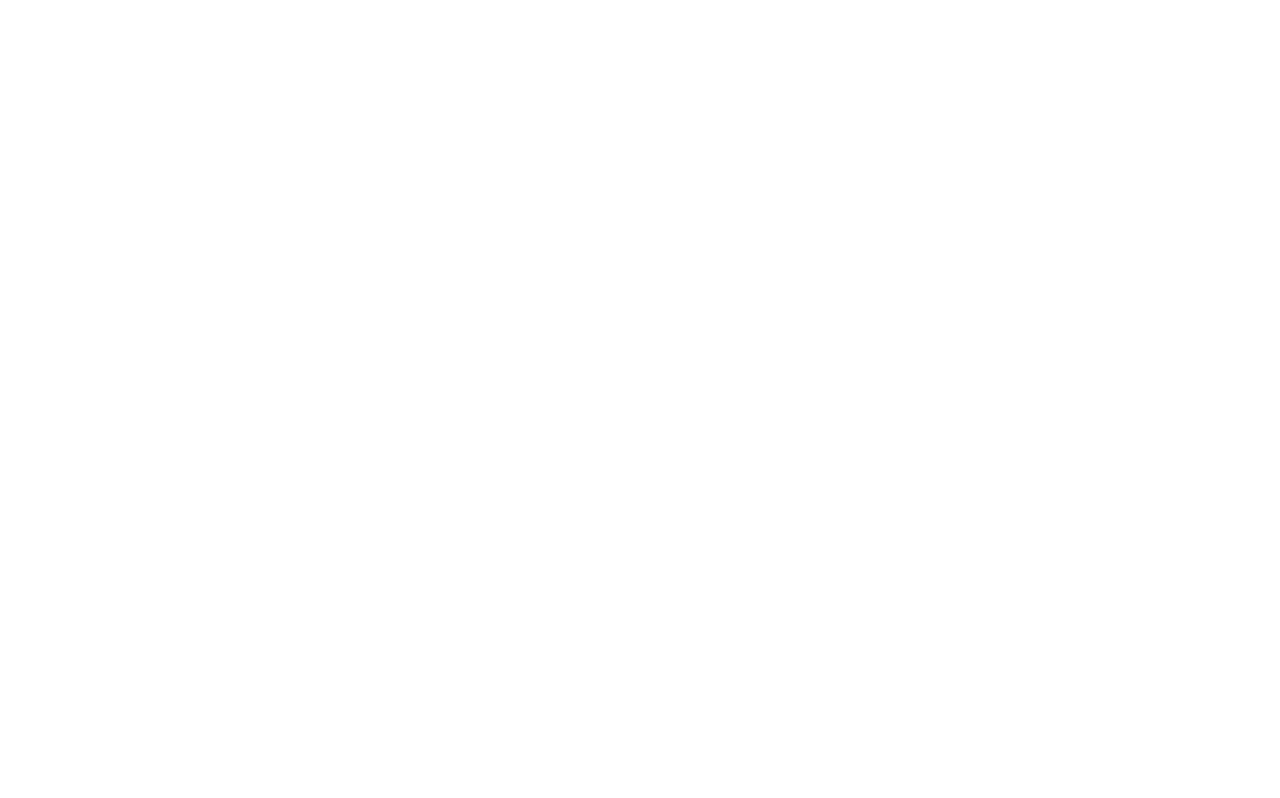
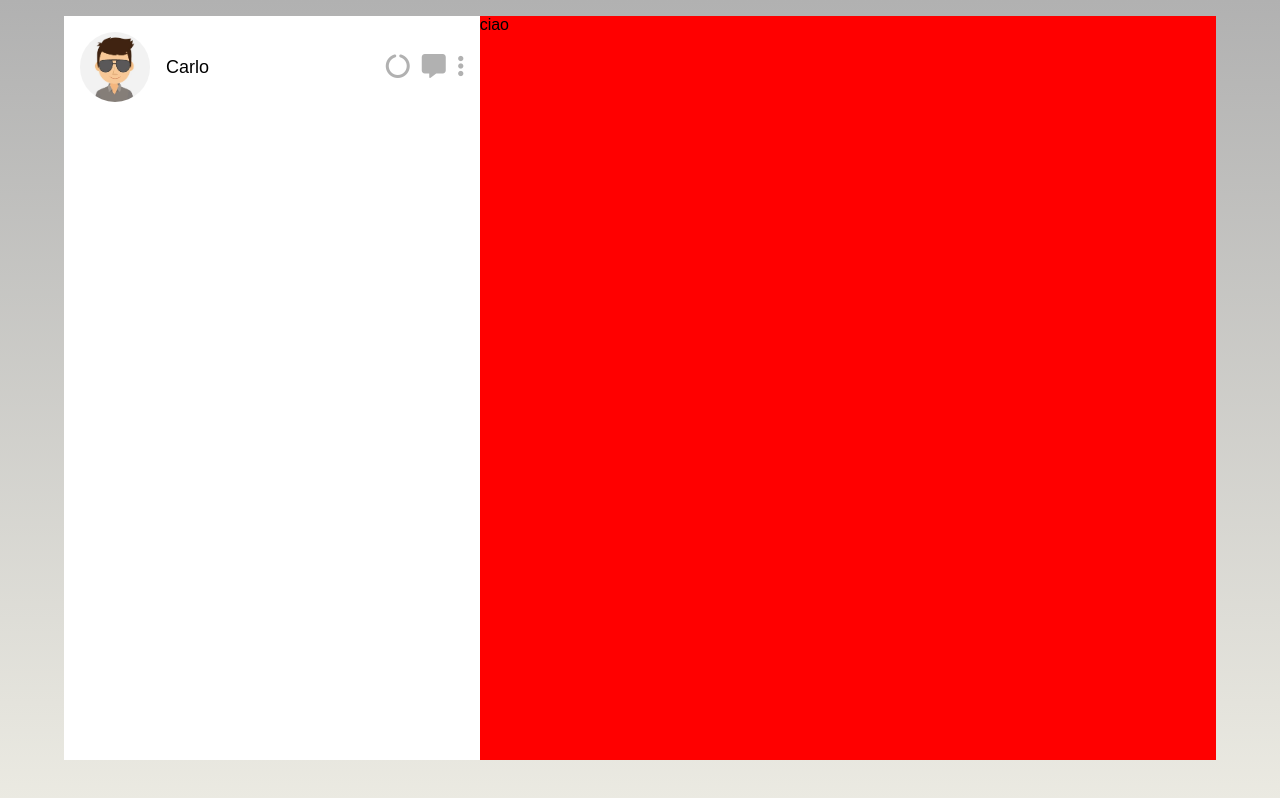
Before and after one commit to Carlo-Adile/vue-boolzapp, a plain HTML site: page index.html in a window 1280 px wide. Drawn offline with nearby package versions, Linux system fonts and the light colour scheme.

Commit message:
building structure

```diff
--- a/assets/css/style.css
+++ b/assets/css/style.css
@@ -0,0 +1,118 @@
+* {
+  margin: 0;
+  padding: 0;
+  box-sizing: border-box;
+  font-family: sans-serif;
+}
+
+:root {
+  --secondary: #009688;
+  --main: #eaeaea;
+  --background: #ebeae2;
+  --msg_bar: #f3eeea;
+  --my_msg: #d5f9ba;
+  --icons: #b1b1b1;
+  --notification: #8edafc;
+}
+
+/* .debug {
+  border: 1px solid black;
+} */
+
+ul{
+  list-style: none;
+  display: flex;
+  gap:0.75rem;
+
+  li{
+    display: inline;
+    font-size: 1.5rem;
+    color: var(--icons)
+  }
+}
+
+/* horizontal bar pinned to the top */
+.colored_section {
+  display: inline;
+  position: absolute;
+  height: 130px;
+  width: 100%;
+  background-color: var(--secondary);
+}
+
+body {
+  height: 100vh;
+  background-color: var(--background);
+  background-image: linear-gradient(var(--icons), var(--background));
+}
+
+#whatsapp {
+  height: 95vh;
+  width: 90%;
+  max-width: 1440px;
+  margin: 0 auto;
+  padding-top: 1rem;
+}
+
+/* left section: contacts */
+#left_panel {
+  height: 100%;
+  background: white;
+}
+
+#account {
+  display: flex;
+  flex-wrap: wrap;
+  align-items: center;
+  justify-content: space-between;
+  width: 100%;
+  height: 100px;
+  padding:1rem;
+}
+
+#my_info {
+  width: 70px;
+  height: 70px;
+  display: flex;
+  align-items: center;
+  gap:1rem;
+  font-size:18px;
+
+  img {
+    width: 100%;
+    height: 100%;
+    border-radius: 50%;
+    object-fit: cover;
+  }
+}
+
+/* right section */
+#right_panel {
+  height: 100%;
+  background: red;
+}
+
+/* structure attributes */
+.container {
+  width: 100%;
+  height: 100%;
+}
+
+.row {
+  display: flex;
+  flex-wrap: wrap;
+  width: 100%;
+  height: 100%;
+}
+
+.col-3 {
+  /* width: calc((100% / 12) * 4);
+  min-width: calc((100% / 12) * 4); */
+  flex-grow: 3;
+}
+
+.col-9 {
+  /* width: calc((100% / 12) * 8);
+  min-width: calc((100% / 12) * 8); */
+  flex-grow: 9;
+}
--- a/assets/js/main.js
+++ b/assets/js/main.js
@@ -1,7 +1,15 @@
 const app = Vue.createApp({
   data() {
-    return{
-
+    return {
+      myAccount: [
+        {
+          name: "Carlo",
+          bio: "trying to learn Vue Js!",
+          image: './assets/img/avatar_2.jpg'
+        }
+      ]
     }
   }
 })
+
+app.mount('#app')
--- a/index.html
+++ b/index.html
@@ -1,5 +1,6 @@
 <!DOCTYPE html>
 <html lang="en">
+
 <head>
   <meta charset="UTF-8">
   <meta name="viewport" content="width=device-width, initial-scale=1.0">
@@ -9,13 +10,42 @@
     crossorigin="anonymous" referrerpolicy="no-referrer" />
   <title>Vue Boolzap</title>
 </head>
+
 <body>
+
   <div id="app">
-
-
-
+    <!-- <div class="colored_section"></div> -->
+    <div id="whatsapp">
+      <div class="container">
+        <!-- wrapper -->
+        <div class="row">
+          <!-- contacts -->
+          <div id="left_panel" class="col-3">
+            <!-- my personal info -->
+            <div id="account" class="debug">
+              <div id="my_info" class="debug">
+                <img :src="myAccount[0].image" alt="la mia immagine">
+                <span>{{myAccount[0].name}}</span>
+              </div>
+              <div>
+                <ul>
+                  <li><i class="fa-solid fa-circle-notch"></i></li>
+                  <li><i class="fa-solid fa-message"></i></li>
+                  <li><i class="fa-solid fa-ellipsis-vertical"></i></li>
+                </ul>
+              </div>
+            </div>
+          </div>
+          <!-- messages -->
+          <div id="right_panel" class="col-9">
+            ciao
+          </div>
+        </div>
+      </div>
+    </div>
   </div>
   <script src="https://unpkg.com/vue@3"></script>
   <script src="./assets/js/main.js"></script>
 </body>
+
 </html>
```
Also changed, not shown: assets/img/avatar_1 (1).jpg (added), assets/img/avatar_2.jpg (added), assets/img/avatar_3.jpg (added), assets/img/avatar_4.jpg (added), assets/img/avatar_5.jpg (added), assets/img/avatar_6.jpg (added), assets/img/avatar_7.jpg (added), assets/img/avatar_8.jpg (added), assets/img/avatar_io (1).jpg (added), assets/img/background.jpg (added).
